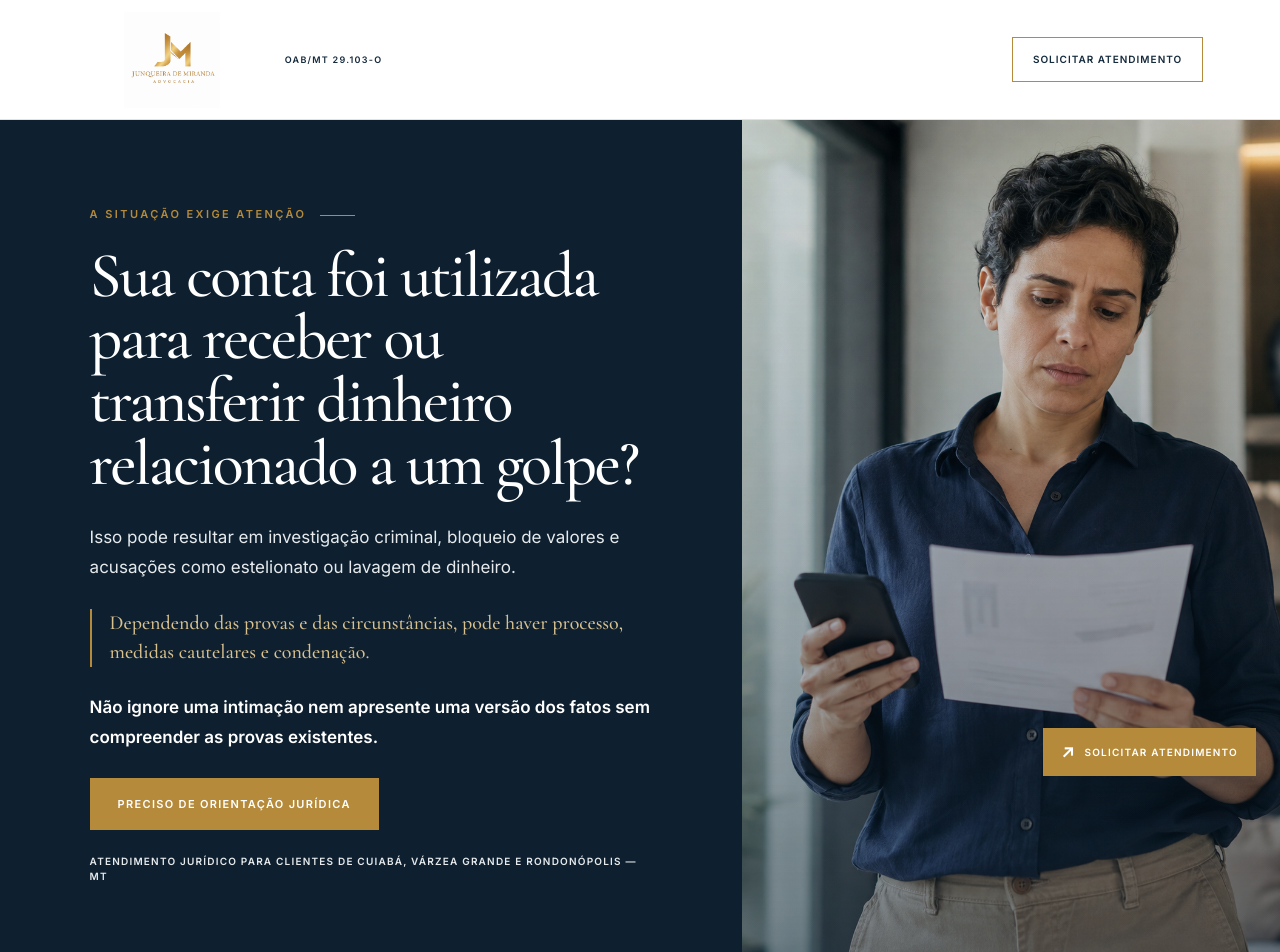
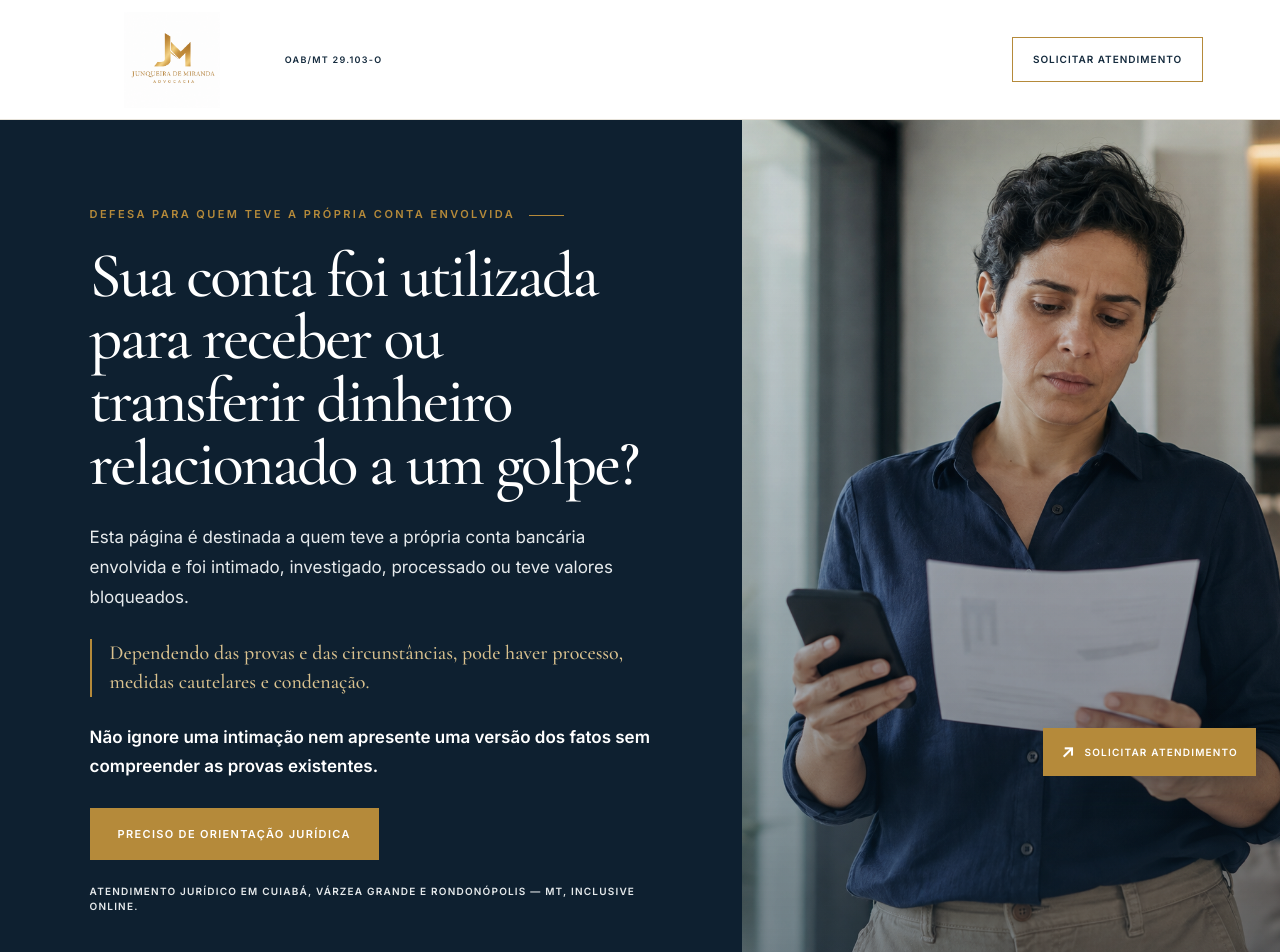
Before and after one commit to junqueirademiranda-hub/junqueira-de-miranda-site, a Next.js app: page /defesa-conta-golpe in a window 1280 px wide. Shown: the top 952 px of the page. Built offline with nearby package versions, Linux system fonts and the light colour scheme.

Commit message:
Improve defense landing page clarity and indexing

```diff
--- a/app/defesa-conta-golpe/page.tsx
+++ b/app/defesa-conta-golpe/page.tsx
@@ -4,7 +4,7 @@ import AccountCampaignForm from "./AccountCampaignForm";
 export const metadata: Metadata = {
   title: "Defesa para conta utilizada em golpe | Junqueira de Miranda",
   description: "Atendimento jurídico para clientes de Cuiabá, Várzea Grande e Rondonópolis que foram intimados, investigados ou processados após o uso de conta bancária por terceiros.",
-  robots: { index: false, follow: false },
+  robots: { index: true, follow: true },
 };
 
 const situations = [
@@ -34,13 +34,13 @@ export default function DefesaContaGolpe() {
 
       <section className="campaign-v2-hero">
         <div className="campaign-v2-hero-copy">
-          <p className="eyebrow">A situação exige atenção</p>
+          <p className="eyebrow">Defesa para quem teve a própria conta envolvida</p>
           <h1>Sua conta foi utilizada para receber ou transferir dinheiro relacionado a um golpe?</h1>
-          <p>Isso pode resultar em investigação criminal, bloqueio de valores e acusações como estelionato ou lavagem de dinheiro.</p>
+          <p>Esta página é destinada a quem teve a própria conta bancária envolvida e foi intimado, investigado, processado ou teve valores bloqueados.</p>
           <strong>Dependendo das provas e das circunstâncias, pode haver processo, medidas cautelares e condenação.</strong>
           <p className="campaign-v2-hero-warning">Não ignore uma intimação nem apresente uma versão dos fatos sem compreender as provas existentes.</p>
           <a className="button button-gold" href="#formulario">Preciso de orientação jurídica</a>
-          <small>Atendimento jurídico para clientes de Cuiabá, Várzea Grande e Rondonópolis — MT</small>
+          <small>Atendimento jurídico em Cuiabá, Várzea Grande e Rondonópolis — MT, inclusive online.</small>
         </div>
         <div className="campaign-v2-hero-image" role="img" aria-label="Advogada em ambiente profissional com celular e documento" />
       </section>
@@ -62,15 +62,15 @@ export default function DefesaContaGolpe() {
 
       <section className="campaign-v2-lawyer">
         <div className="campaign-v2-lawyer-photo" role="img" aria-label="Advogada da Junqueira de Miranda Advocacia" />
-        <div><p className="eyebrow light">Atendimento jurídico individualizado</p><h2>Uma análise cuidadosa para compreender o seu caso.</h2><p>Junqueira de Miranda Advocacia atua na análise de investigações e processos criminais relacionados à utilização de contas bancárias por terceiros.</p><p>O atendimento inicial busca identificar a fase do caso, possíveis prazos e os documentos necessários para análise.</p><strong>Junqueira de Miranda Advocacia<br /><span>OAB/MT 29.103-O</span></strong><small>Atendimento jurídico para clientes de Cuiabá, Várzea Grande e Rondonópolis — MT</small></div>
+        <div><p className="eyebrow light">Atendimento jurídico individualizado</p><h2>Uma análise cuidadosa para compreender o seu caso.</h2><p>Junqueira de Miranda Advocacia atua na análise de investigações e processos criminais relacionados à utilização de contas bancárias por terceiros.</p><p>Após a triagem, o escritório verificará a fase do caso, possíveis prazos e os documentos necessários. As informações iniciais serão tratadas exclusivamente para avaliar a possibilidade de atendimento.</p><strong>Junqueira de Miranda Advocacia<br /><span>OAB/MT 29.103-O</span></strong><small>Atendimento jurídico em Cuiabá, Várzea Grande e Rondonópolis — MT, inclusive online.</small></div>
       </section>
 
       <section className="campaign-v2-form" id="formulario">
-        <div><p className="eyebrow light">Triagem inicial</p><h2>Conte brevemente em qual situação você se encontra</h2><p>Preencha somente as informações iniciais. Os detalhes sensíveis devem ser tratados diretamente durante o atendimento.</p></div>
+        <div><p className="eyebrow light">Triagem inicial</p><h2>Conte brevemente em qual situação você se encontra</h2><p>Preencha somente as informações iniciais. Não envie senhas, códigos, dados bancários sensíveis ou detalhes sigilosos pelo formulário.</p></div>
         <div className="fraud-screening-card"><AccountCampaignForm /></div>
       </section>
 
-      <section className="campaign-v2-final"><p className="eyebrow light">Não ignore prazos</p><h2>Recebeu uma intimação ou descobriu que sua conta foi envolvida em um golpe?</h2><p>Não ignore prazos nem apresente explicações sem compreender sua situação jurídica.</p><a className="button button-gold" href="#formulario">Quero solicitar atendimento</a><small>O envio das informações não garante contratação ou resultado. Cada caso depende da análise individual dos fatos, documentos e provas.</small></section>
+      <section className="campaign-v2-final"><p className="eyebrow light">Não ignore prazos</p><h2>Recebeu uma intimação ou descobriu que sua conta foi envolvida em um golpe?</h2><p>Não ignore prazos nem apresente explicações sem compreender sua situação jurídica.</p><a className="button button-gold" href="#formulario">Quero solicitar atendimento</a><small>Este atendimento não é destinado à vítima que busca recuperar um Pix. O envio das informações não garante contratação ou resultado; cada caso depende da análise individual dos fatos, documentos e provas.</small></section>
 
       <footer className="campaign-v2-footer"><img src="/images/logo-oficial-junqueira-de-miranda.png" alt="Junqueira de Miranda Advocacia" /><span>OAB/MT 29.103-O</span><p>© 2026 Junqueira de Miranda Advocacia</p></footer>
       <a className="floating-contact" href="#formulario"><span aria-hidden="true">↗</span>Solicitar atendimento</a>
```
